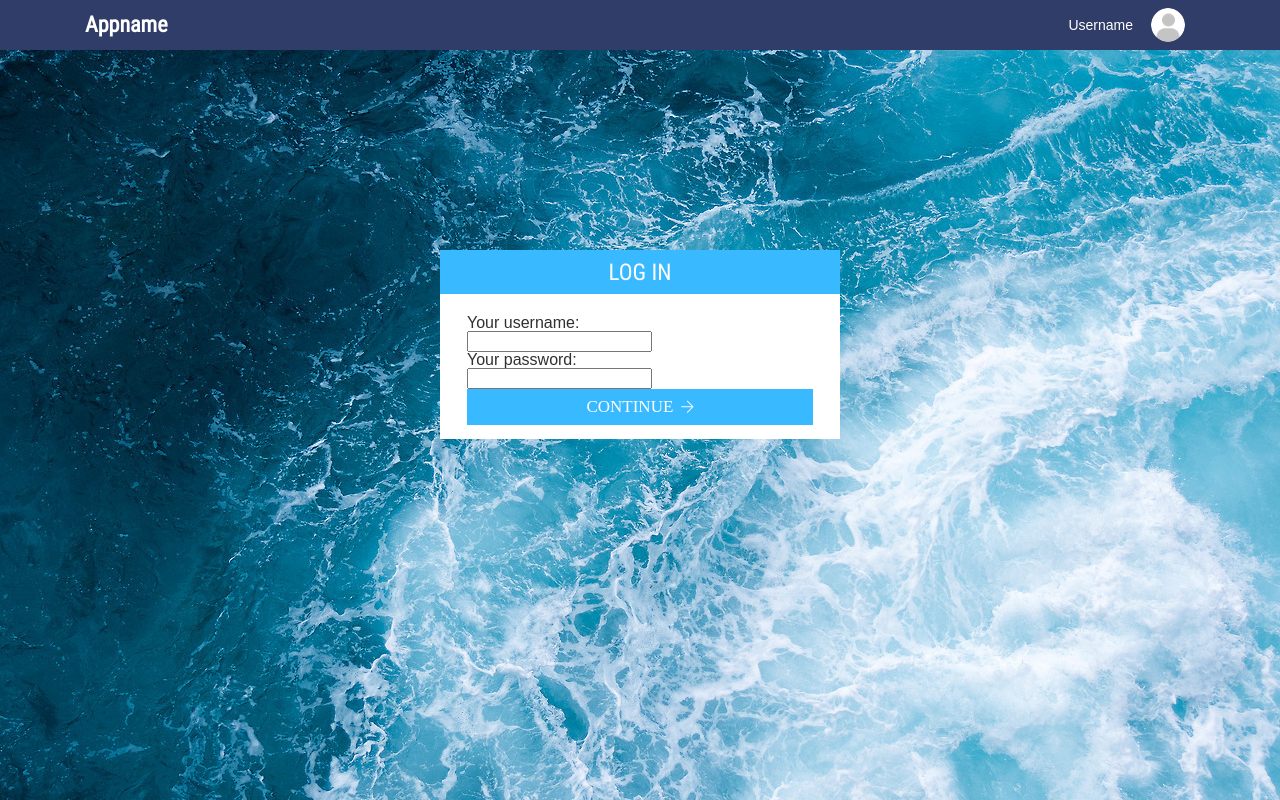
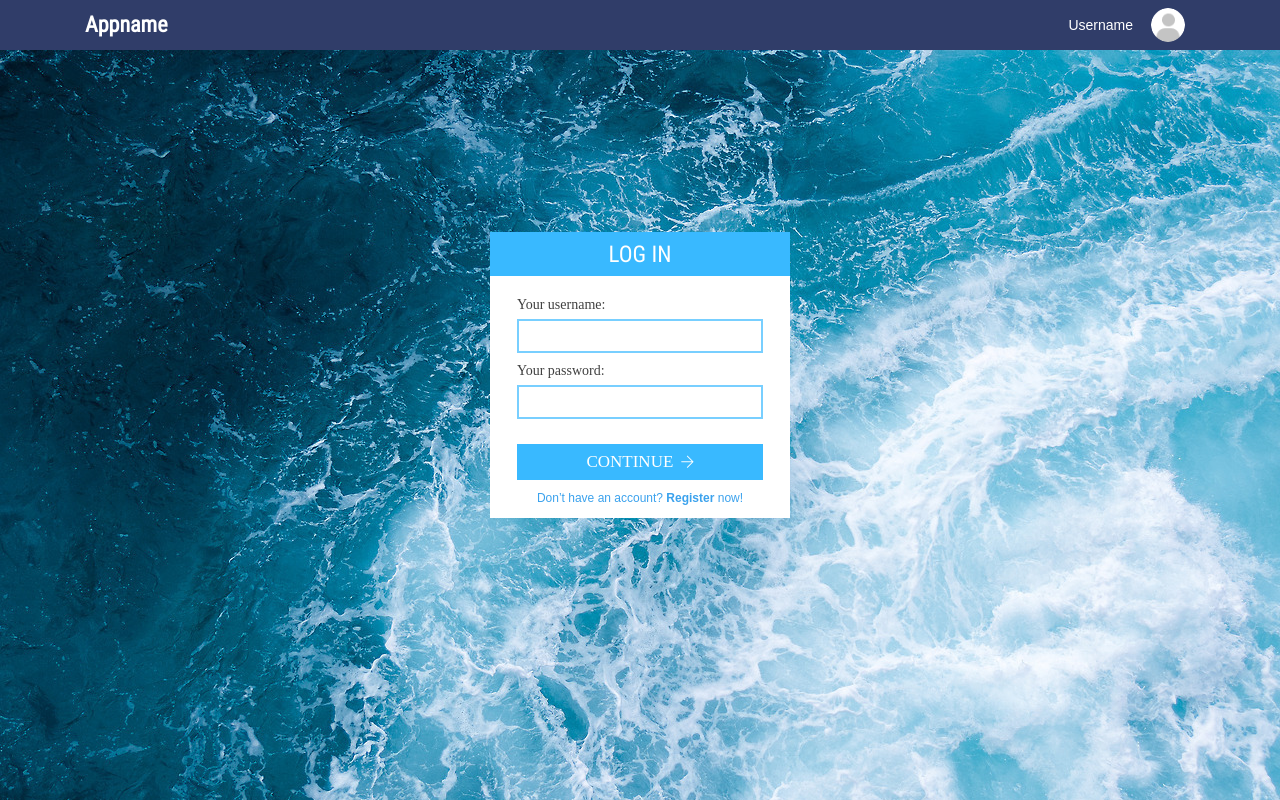
Before and after one commit to nonconformizt/notes, an Angular app: page /auth in a window 1280 px wide. Built offline with nearby package versions, Linux system fonts and the light colour scheme; a web font is replaced by a local one.

Commit message:
Auth module

```diff
--- a/src/app/app.module.ts
+++ b/src/app/app.module.ts
@@ -12,7 +12,6 @@ import { ModalComponent } from './board/modal/modal.component';
 import { NotesService } from './board/notes.service';
 import { ModalService } from './board/modal/modal.service';
 import { AuthComponent } from './auth/auth.component';
-import { SignInComponent } from './auth/sign-in/sign-in.component';
 
 @NgModule({
   declarations: [
@@ -23,7 +22,6 @@ import { SignInComponent } from './auth/sign-in/sign-in.component';
     AddButtonComponent,
     ModalComponent,
     AuthComponent,
-    SignInComponent,
   ],
   imports: [
     BrowserModule,
--- a/src/app/auth/auth.component.css
+++ b/src/app/auth/auth.component.css
@@ -1,6 +1,9 @@
 
 .auth-wrapper {
     position: absolute;
+    display: flex;
+    justify-content: center;
+    align-items: center;
     top: 50px;
     left: 0;
     right: 0;
@@ -8,3 +11,99 @@
     background: url(/assets/images/waves.jpg) no-repeat center -100px;
     background-size: cover;
 }
+
+.modal__container {
+    left: calc( 50% - 150px );
+    width: 300px;
+    background: #fff;
+    z-index: 4;
+    margin-top: -100px;
+}
+
+.modal__header {
+    background: #39B9FF;
+    height: 44px;
+    color: #fff;
+    text-align: center;
+    display: flex;
+    align-items: center;
+    justify-content: center;
+    text-transform: uppercase;
+    font: 23px 'Roboto Condensed';
+}
+
+.modal__form {
+    padding: 21px 27px 14px;
+}
+
+.modal-btn {
+    display: inline-flex;
+    align-items: center;
+    justify-content: center;
+    margin: 15px auto 0;
+    padding: 8px 0;
+    width: 100%;
+    color: #fff;
+    background: #39B9FF;
+    font: 100 17px 'Noto Sans';
+    text-transform: uppercase;
+    transition: 0.2s;
+    cursor: pointer;
+}
+
+.modal-btn:hover {
+    background: #29A9EF;
+    border-color: #29A9EF;
+}
+
+.modal-btn i {
+    color: #fff;
+    padding-left: 8px;
+    transition: 0.2s;
+    font-size: 14px;
+}
+
+.modal-btn:hover i {
+    padding-left: 15px;
+}
+
+label, input {
+    display: block;
+}
+
+.signin_label {
+    font: 14px 'Noto Sans';
+    color: rgba(48, 48, 48, 0.92);
+    margin-bottom: 6px;
+}
+
+.signin_input {
+    margin-bottom: 10px;
+    width: 100%;
+    border: 2px solid rgba(57, 185, 255, 0.68);
+    font-size: 16px;
+    padding: 6px 10px;
+    outline: none;
+}
+
+input#password {
+    letter-spacing: 4px;
+}
+
+.noaccount {
+    font-size: 12px;
+    color: #3BA2ED;
+    padding-top: 12px;
+    text-align: center;
+}
+
+.noaccount a {
+    color: inherit;
+    text-decoration: none;
+    font-weight: bold;
+    cursor: pointer;
+}
+
+.noaccount a:hover {
+    text-decoration: underline;
+}
--- a/src/app/auth/auth.component.html
+++ b/src/app/auth/auth.component.html
@@ -1,3 +1,93 @@
 <div class="auth-wrapper">
-  <app-sign-in></app-sign-in>
+  <div class="modal">
+    <div class="modal__container">
+
+      <div class="modal__header">{{ title }}</div>
+
+      <form *ngIf="!newAccount" class="modal__form">
+
+        <div class="form_group">
+          <label for="username" class="signin_label">Your username:</label>
+          <input
+            type="text"
+            name="name"
+            id="username"
+            class="signin_input"
+            autocomplete="nickname username"
+          >
+        </div>
+
+        <div class="form_group">
+          <label for="name" class="signin_label">Your password:</label>
+          <input
+            type="password"
+            name="password"
+            id="password"
+            class="signin_input"
+            autocomplete="current-password"
+          >
+        </div>
+
+        <button class="modal-btn btn-forward" (click)="logIn($event)">
+          Continue
+          <i class="fal fa-arrow-right"></i>
+        </button>
+
+        <div class="noaccount">
+          Don’t have an account?
+          <a (click)="switchMode()">Register</a>
+          now!
+        </div>
+
+      </form>
+      <!-- ELSE -->
+      <form *ngIf="newAccount" class="modal__form">
+
+        <div class="form_group">
+          <label for="username" class="signin_label">Select username:</label>
+          <input
+            type="text"
+            name="name"
+            id="username"
+            class="signin_input"
+            autocomplete="nickname username"
+          >
+        </div>
+
+        <div class="form_group">
+          <label for="email" class="signin_label">Your email:</label>
+          <input
+            type="email"
+            name="email"
+            id="email"
+            class="signin_input"
+            autocomplete="email"
+          >
+        </div>
+
+        <div class="form_group">
+          <label for="name" class="signin_label">New password:</label>
+          <input
+            type="password"
+            name="password"
+            id="password"
+            class="signin_input"
+            autocomplete="new-password"
+          >
+        </div>
+
+        <button class="modal-btn btn-forward" (click)="createAccount($event)">
+          Create an account
+          <i class="fal fa-arrow-right"></i>
+        </button>
+
+        <div class="noaccount">
+          Already have an account?
+          <a (click)="switchMode()">Sign in!</a>
+        </div>
+
+      </form>
+
+    </div>
+  </div>
 </div>
--- a/src/app/auth/auth.component.ts
+++ b/src/app/auth/auth.component.ts
@@ -1,4 +1,5 @@
 import { Component } from '@angular/core';
+import { Router, ActivatedRoute } from '@angular/router';
 
 @Component({
   selector: 'app-auth',
@@ -6,5 +7,29 @@ import { Component } from '@angular/core';
   styleUrls: ['./auth.component.css']
 })
 export class AuthComponent {
+  title : string = 'Log in'
+  newAccount : boolean = false;
 
+  constructor( private router: Router,
+               private url: ActivatedRoute ) { }
+
+  switchMode() {
+    this.newAccount = !this.newAccount;
+    this.title = (this.newAccount) ? 'Sign up' : 'Log in';
+  }
+
+  createAccount(e : MouseEvent) {
+    console.log('create acc');
+    console.log(this.url.snapshot);
+
+    // this.router.navigate(['/']);
+
+    e.preventDefault();
+  }
+
+  logIn() {
+    console.log('log in');
+
+    this.router.navigate(['/']);
+  }
 }
--- a/src/app/auth/sign-in/sign-in.component.css
+++ /dev/null
@@ -1,52 +0,0 @@
-.modal__container{
-    position: absolute;
-    top: 200px;
-    left: calc( 50% - 200px );
-    width: 400px;
-    background: #fff;
-    z-index: 4;
-}
-.modal__header{
-    background: #39B9FF;
-    height: 44px;
-    color: #fff;
-    text-align: center;
-    display: flex;
-    align-items: center;
-    justify-content: center;
-    text-transform: uppercase;
-    font: 23px 'Roboto Condensed';
-}
-
-.modal__form {
-    padding: 21px 27px 14px;
-}
-
-.modal-btn {
-    display: inline-flex;
-    align-items: center;
-    justify-content: center;
-    margin: 0 auto;
-    padding: 8px 0;
-    width: 100%;
-    color: #fff;
-    background: #39B9FF;
-    font: 100 17px 'Noto Sans';
-    text-transform: uppercase;
-    transition: 0.2s;
-    cursor: pointer;
-}
-.modal-btn:hover{
-    background: #29A9EF;
-    border-color: #29A9EF;
-}
-.modal-btn i {
-    color: #fff;
-    padding-left: 8px;
-    transition: 0.2s;
-    font-size: 14px;
-}
-
-label, input {
-    display: block;
-}
--- a/src/app/auth/sign-in/sign-in.component.html
+++ /dev/null
@@ -1,19 +0,0 @@
-<div class="modal">
-  <div class="modal__container">
-    <div class="modal__header">Log in</div>
-    <div class="modal__form">
-
-      <div class="form_group">
-        <label for="username" class="signin_label">Your username:</label>
-        <input type="text" name="name" id="username" class="signin_input">
-      </div>
-
-      <div class="form_group">
-        <label for="name" class="signin_label">Your password:</label>
-        <input type="password" name="password" id="password" class="signin_input">
-      </div>
-
-      <button class="modal-btn btn-forward">Continue <i class="fal fa-arrow-right"></i></button>
-    </div>
-  </div>
-</div>
```
Also changed, not shown: src/app/auth/sign-in/sign-in.component.ts (deleted, +0 -10 lines).
